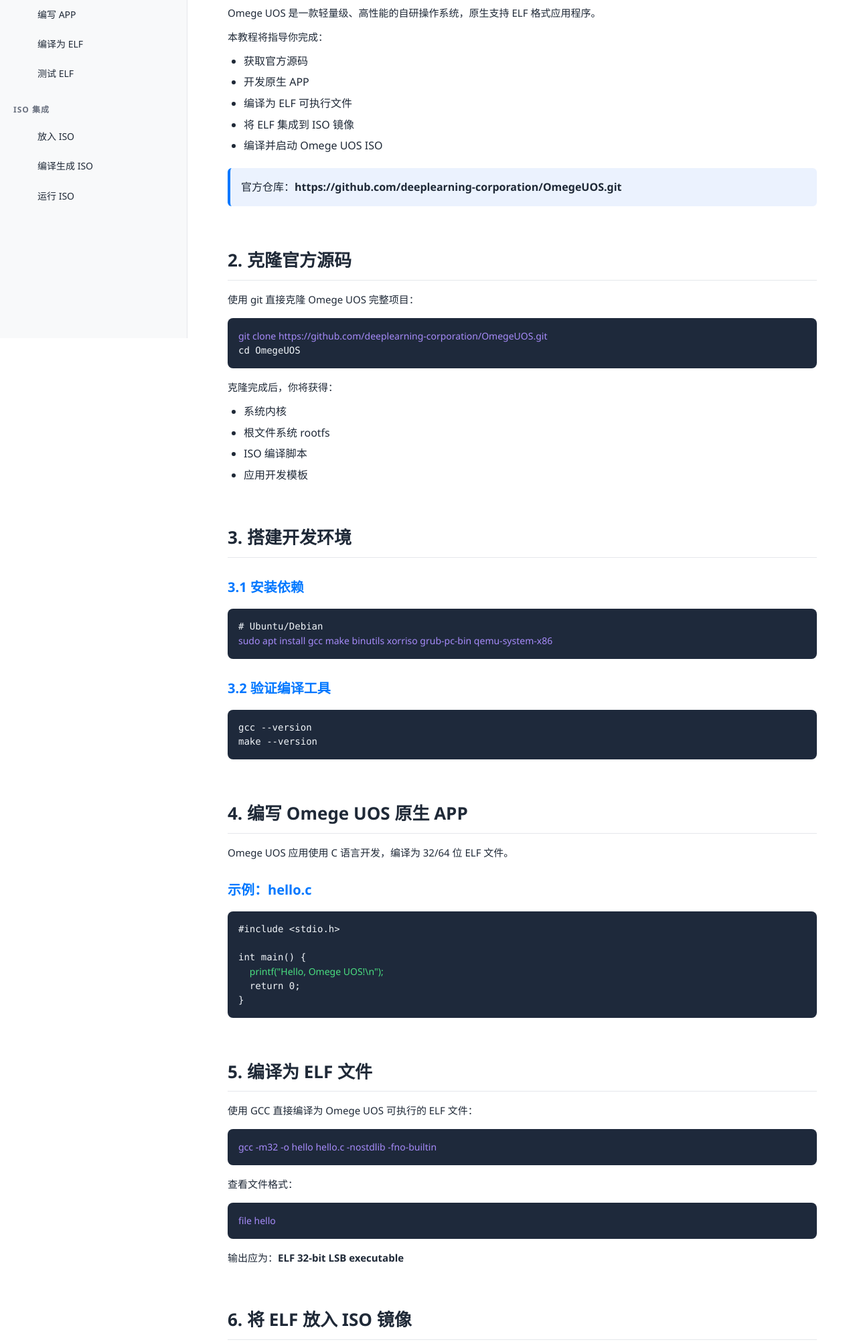
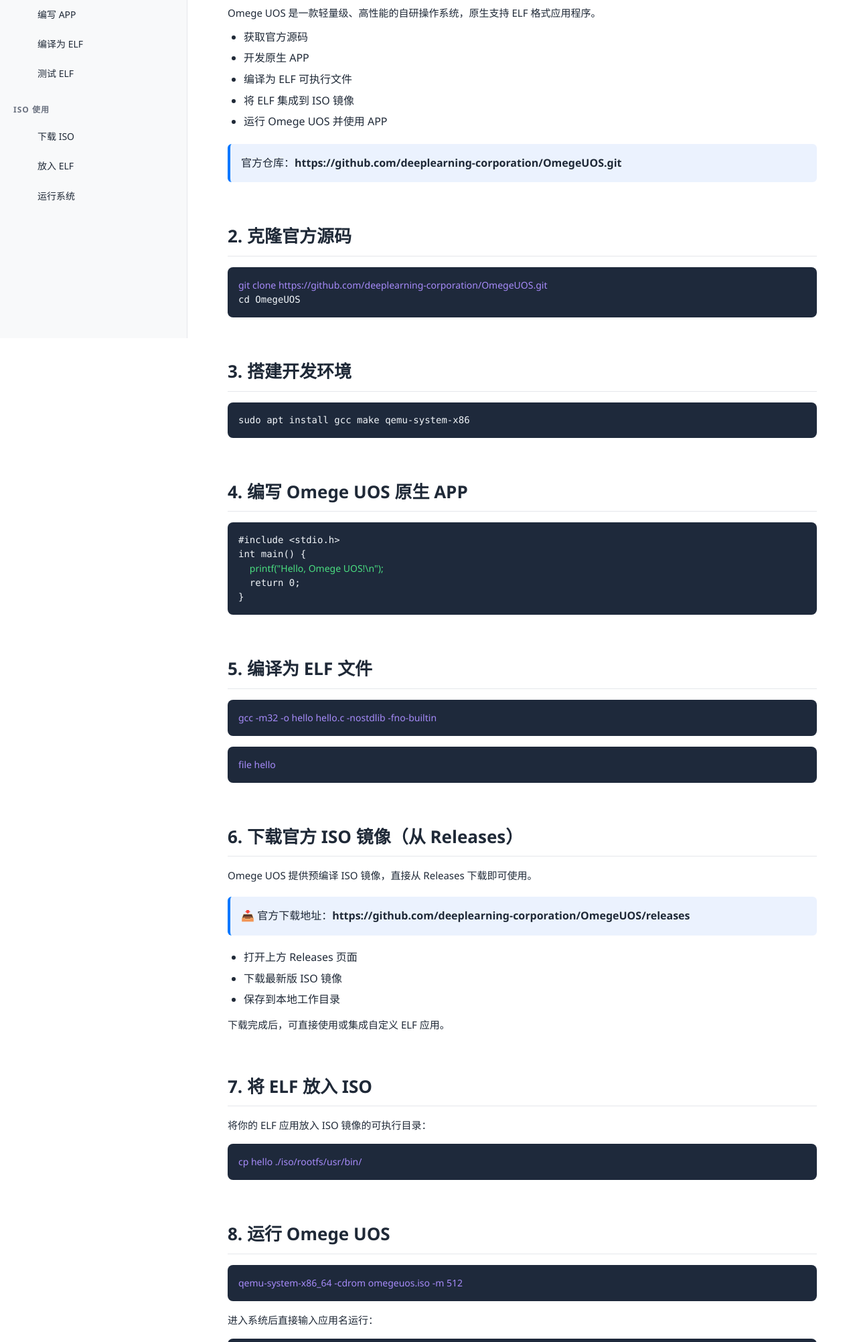
Before and after one commit to deeplearning-corporation/omegeuos-docs, a plain HTML site: page docs/index.html in a window 1280 px wide. Shown: the part 295-2299 px from the top of the page at 67% size. Drawn offline with Linux system fonts and the light colour scheme.

Commit message:
Update index.html

```diff
--- a/docs/index.html
+++ b/docs/index.html
@@ -3,7 +3,7 @@
 <head>
     <meta charset="UTF-8">
     <meta name="viewport" content="width=device-width, initial-scale=1.0">
-    <title>Omege UOS - 文档中心 | APP 开发 & ELF 编译 & ISO 集成</title>
+    <title>Omege UOS - 文档中心 | APP 开发 & ELF 编译</title>
     <style>
         * {
             margin: 0;
@@ -52,7 +52,6 @@
             text-decoration: underline;
         }
 
-        /* 顶部导航 */
         .navbar {
             position: fixed;
             top: 0;
@@ -109,14 +108,12 @@
             color: var(--primary);
         }
 
-        /* 布局 */
         .wrapper {
             display: flex;
             margin-top: 60px;
             min-height: calc(100vh - 60px);
         }
 
-        /* 侧边栏 */
         .sidebar {
             width: 280px;
             background: var(--sidebar);
@@ -164,7 +161,6 @@
             text-decoration: none;
         }
 
-        /* 主内容 */
         .content {
             flex: 1;
             margin-left: 280px;
@@ -215,7 +211,6 @@
             margin: 6px 0;
         }
 
-        /* 代码块 */
         .code {
             background: var(--code-bg);
             color: var(--code-color);
@@ -232,7 +227,6 @@
         .code .green { color: #4ade80; }
         .code .orange { color: #fb923c; }
 
-        /* 提示框 */
         .tip {
             background: rgba(59, 130, 246, 0.1);
             border-left: 4px solid var(--primary);
@@ -241,7 +235,6 @@
             margin: 20px 0;
         }
 
-        /* 回到顶部 */
         .back-top {
             position: fixed;
             bottom: 30px;
@@ -265,7 +258,6 @@
             pointer-events: all;
         }
 
-        /* 移动端适配 */
         @media (max-width: 900px) {
             .sidebar {
                 transform: translateX(-100%);
@@ -283,7 +275,6 @@
 </head>
 <body>
 
-<!-- 顶部导航 -->
 <div class="navbar">
     <div class="logo">Omege <span>UOS</span></div>
     <div class="nav-right">
@@ -292,9 +283,7 @@
     </div>
 </div>
 
-<!-- 主体布局 -->
 <div class="wrapper">
-    <!-- 侧边栏 -->
     <div class="sidebar" id="sidebar">
         <div class="sidebar-section">
             <div class="sidebar-title">文档中心</div>
@@ -313,151 +302,120 @@
             </ul>
         </div>
         <div class="sidebar-section">
-            <div class="sidebar-title">ISO 集成</div>
+            <div class="sidebar-title">ISO 使用</div>
             <ul class="sidebar-menu">
-                <li><a href="#iso-inject">放入 ISO</a></li>
-                <li><a href="#iso-make">编译生成 ISO</a></li>
-                <li><a href="#iso-run">运行 ISO</a></li>
+                <li><a href="#download-iso">下载 ISO</a></li>
+                <li><a href="#iso-inject">放入 ELF</a></li>
+                <li><a href="#iso-run">运行系统</a></li>
             </ul>
         </div>
     </div>
 
-    <!-- 内容区 -->
     <div class="content">
         <h1 class="title">Omege UOS 文档中心</h1>
-        <p class="desc">应用开发全流程：编写 → 编译 ELF → 集成到 ISO 镜像</p>
+        <p class="desc">应用开发全流程：编写 → 编译 ELF → 集成到 ISO</p>
 
-        <!-- 简介 -->
         <section class="section" id="intro">
             <h2>1. 项目简介</h2>
             <p>Omege UOS 是一款轻量级、高性能的自研操作系统，原生支持 ELF 格式应用程序。</p>
-            <p>本教程将指导你完成：</p>
             <ul>
                 <li>获取官方源码</li>
                 <li>开发原生 APP</li>
                 <li>编译为 ELF 可执行文件</li>
                 <li>将 ELF 集成到 ISO 镜像</li>
-                <li>编译并启动 Omege UOS ISO</li>
+                <li>运行 Omege UOS 并使用 APP</li>
             </ul>
-            <div class="tip">
-                官方仓库：<strong>https://github.com/deeplearning-corporation/OmegeUOS.git</strong>
-            </div>
+            <div class="tip">官方仓库：<strong>https://github.com/deeplearning-corporation/OmegeUOS.git</strong></div>
         </section>
 
-        <!-- 克隆源码 -->
         <section class="section" id="clone">
             <h2>2. 克隆官方源码</h2>
-            <p>使用 git 直接克隆 Omege UOS 完整项目：</p>
             <div class="code">
                 <span class="cmd">git clone https://github.com/deeplearning-corporation/OmegeUOS.git</span><br>
                 cd OmegeUOS
             </div>
-            <p>克隆完成后，你将获得：</p>
-            <ul>
-                <li>系统内核</li>
-                <li>根文件系统 rootfs</li>
-                <li>ISO 编译脚本</li>
-                <li>应用开发模板</li>
-            </ul>
         </section>
 
-        <!-- 开发环境 -->
         <section class="section" id="env">
             <h2>3. 搭建开发环境</h2>
-            <h3>3.1 安装依赖</h3>
             <div class="code">
-                # Ubuntu/Debian<br>
-                <span class="cmd">sudo apt install gcc make binutils xorriso grub-pc-bin qemu-system-x86</span>
-            </div>
-            <h3>3.2 验证编译工具</h3>
-            <div class="code">
-                gcc --version<br>
-                make --version
+                sudo apt install gcc make qemu-system-x86
             </div>
         </section>
 
-        <!-- APP 开发 -->
         <section class="section" id="app-dev">
             <h2>4. 编写 Omege UOS 原生 APP</h2>
-            <p>Omege UOS 应用使用 C 语言开发，编译为 32/64 位 ELF 文件。</p>
-            <h3>示例：hello.c</h3>
             <div class="code">
 #include &lt;stdio.h&gt;<br>
-<br>
 int main() {<br>
-    &nbsp;&nbsp;<span class="green">printf("Hello, Omege UOS!\n");</span><br>
-    &nbsp;&nbsp;return 0;<br>
+&nbsp;&nbsp;<span class="green">printf("Hello, Omege UOS!\n");</span><br>
+&nbsp;&nbsp;return 0;<br>
 }
             </div>
         </section>
 
-        <!-- 编译 ELF -->
         <section class="section" id="elf-build">
             <h2>5. 编译为 ELF 文件</h2>
-            <p>使用 GCC 直接编译为 Omege UOS 可执行的 ELF 文件：</p>
             <div class="code">
                 <span class="cmd">gcc -m32 -o hello hello.c -nostdlib -fno-builtin</span>
             </div>
-            <p>查看文件格式：</p>
             <div class="code">
                 <span class="cmd">file hello</span>
             </div>
-            <p>输出应为：<strong>ELF 32-bit LSB executable</strong></p>
         </section>
 
-        <!-- 集成到 ISO -->
+        <section class="section" id="download-iso">
+            <h2>6. 下载官方 ISO 镜像（从 Releases）</h2>
+            <p>Omege UOS 提供预编译 ISO 镜像，直接从 Releases 下载即可使用。</p>
+            <div class="tip">
+                📥 官方下载地址：<strong id="isoLink">https://github.com/deeplearning-corporation/OmegeUOS/releases</strong>
+            </div>
+            <ul>
+                <li>打开上方 Releases 页面</li>
+                <li>下载最新版 ISO 镜像</li>
+                <li>保存到本地工作目录</li>
+            </ul>
+            <p>下载完成后，可直接使用或集成自定义 ELF 应用。</p>
+        </section>
+
         <section class="section" id="iso-inject">
-            <h2>6. 将 ELF 放入 ISO 镜像</h2>
-            <p>把编译好的 ELF 应用复制到系统 rootfs 目录：</p>
+            <h2>7. 将 ELF 放入 ISO</h2>
+            <p>将你的 ELF 应用放入 ISO 镜像的可执行目录：</p>
             <div class="code">
                 <span class="cmd">cp hello ./iso/rootfs/usr/bin/</span>
             </div>
-            <p>路径：<code>iso/rootfs/usr/bin/</code> 系统启动后可直接运行</p>
         </section>
 
-        <!-- 编译 ISO -->
-        <section class="section" id="iso-make">
-            <h2>7. 编译生成 Omege UOS ISO</h2>
-            <p>运行官方构建脚本生成 ISO：</p>
-            <div class="code">
-                <span class="cmd">chmod +x build.sh</span><br>
-                <span class="cmd">./build.sh</span>
-            </div>
-            <p>构建完成后会输出：<code>omegeuos.iso</code></p>
-        </section>
-
-        <!-- 运行测试 -->
         <section class="section" id="iso-run">
-            <h2>8. 运行 ISO 并测试 APP</h2>
+            <h2>8. 运行 Omege UOS</h2>
             <div class="code">
                 <span class="cmd">qemu-system-x86_64 -cdrom omegeuos.iso -m 512</span>
             </div>
-            <p>系统启动后，直接输入应用名运行：</p>
+            <p>进入系统后直接输入应用名运行：</p>
             <div class="code">
                 <span class="orange">hello</span>
             </div>
-            <p>即可看到输出：<strong>Hello, Omege UOS!</strong></p>
         </section>
     </div>
 </div>
 
-<!-- 回到顶部 -->
 <div class="back-top" id="backTop">↑</div>
 
 <script>
-    // 暗黑模式
     const themeBtn = document.getElementById('themeBtn');
     themeBtn.addEventListener('click', () => {
         document.body.classList.toggle('dark-mode');
         themeBtn.textContent = document.body.classList.contains('dark-mode') ? '浅色模式' : '暗黑模式';
     });
 
-    // 官方仓库跳转
     document.getElementById('repoBtn').onclick = () => {
         window.open('https://github.com/deeplearning-corporation/OmegeUOS', '_blank');
     };
 
-    // 侧边栏定位
+    document.getElementById('isoLink').parentElement.onclick = () => {
+        window.open('https://github.com/deeplearning-corporation/OmegeUOS/releases', '_blank');
+    };
+
     const links = document.querySelectorAll('.sidebar-menu a');
     window.addEventListener('scroll', () => {
         let current = '';
@@ -471,7 +429,6 @@
         });
     });
 
-    // 回到顶部
     const backTop = document.getElementById('backTop');
     window.addEventListener('scroll', () => {
         scrollY > 300 ? backTop.classList.add('show') : backTop.classList.remove('show');
```
